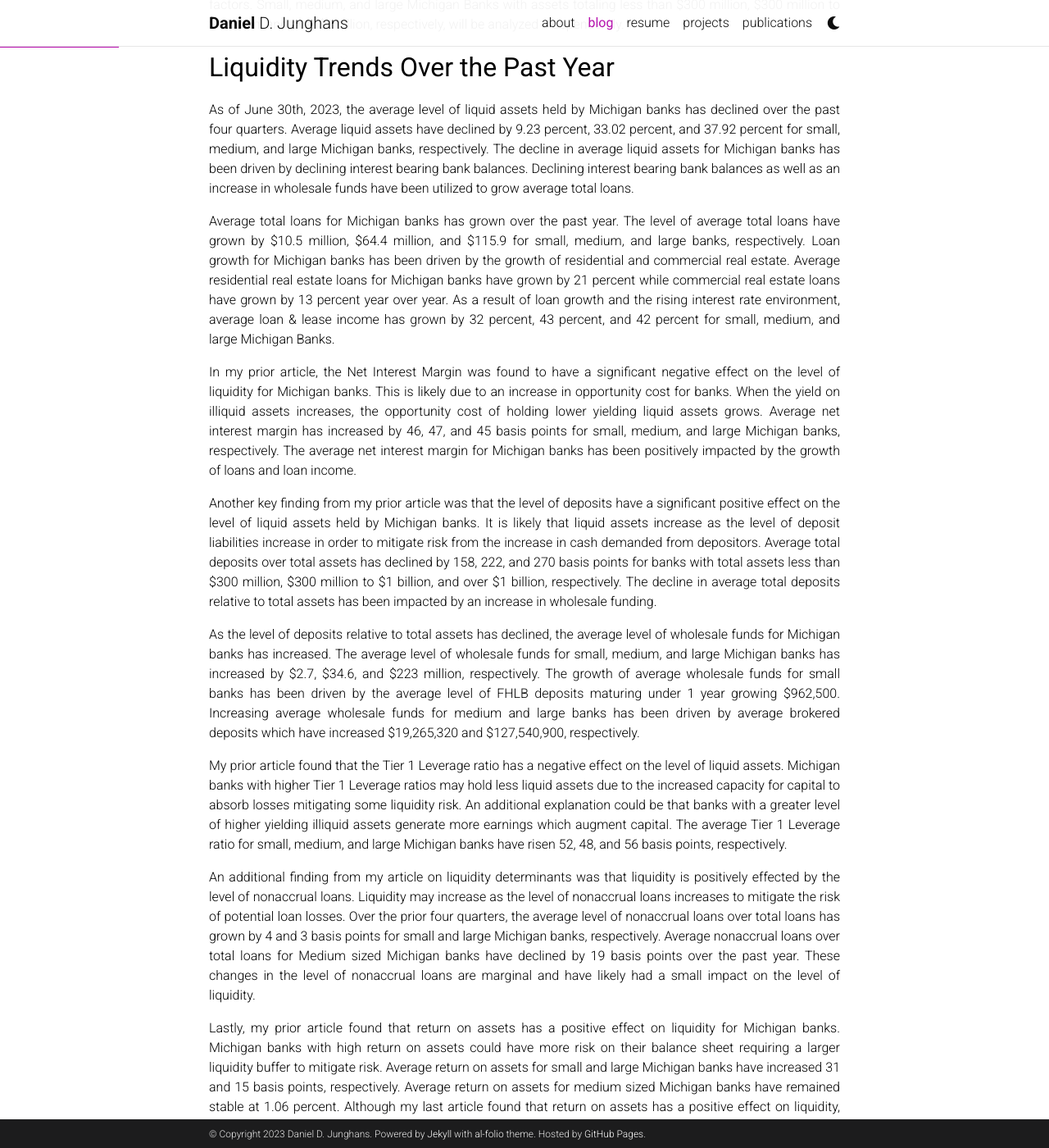
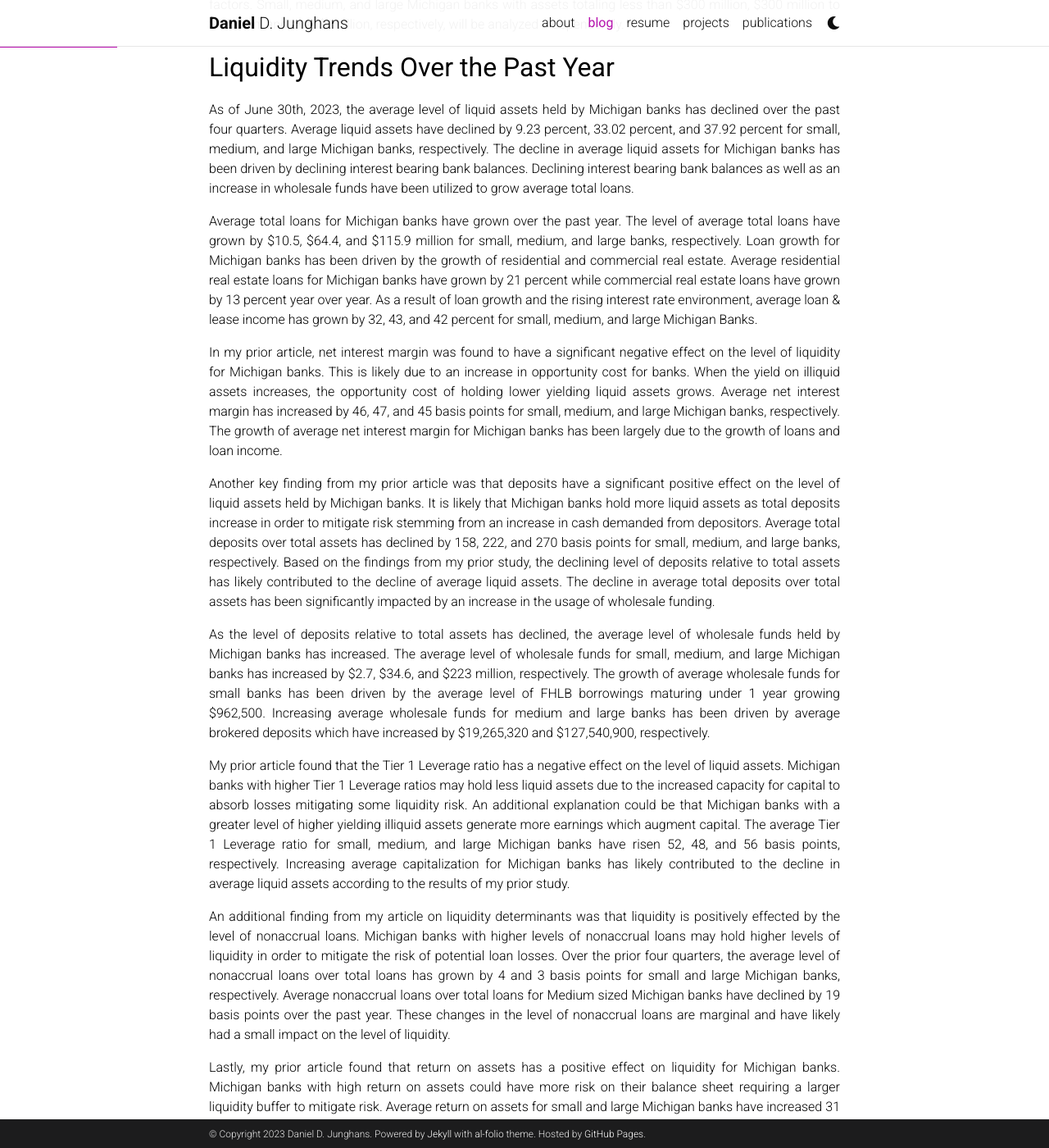
Before and after one commit to DanielJunghans/danieljunghans.github.io, a Jekyll site: the page built from _posts/2023-11-4-LiquidityTrends.md, in a window 1280 px wide and 1400 px high, scrolled down 565 px. Shown: the whole window at 82% size. Built offline with Jekyll 4.4.1, drawn with Linux system fonts in a browser that asks for light colours; comment, search, counter and statistics services are not loaded; a style sheet for code colours, icons or effects is not loaded; some of the changed text lies outside the part shown.

Commit message:
updated article

```diff
--- a/_posts/2023-11-4-LiquidityTrends.md
+++ b/_posts/2023-11-4-LiquidityTrends.md
@@ -15,7 +15,7 @@
 <p style="text-align: left;"><font size="+3"><b>Introduction</b></font></p>
 
 <p align="justify">
-The goal of this article will be to identify ongoing liquidity trends for Michigan Banks.  In my last article titled Liquidity Determinants of Michigan Banks, I investigated bank-specific factors that affect the level of liquid assets held by state chartered Michigan Banks.  This analysis used balanced panel data for 59 state chartered commercial banks from December 31st, 2019, until June 30th, 2023.  Fixed effect regression analysis concluded that profitability, deposits, capital adequacy, interest margin, and asset quality have a significant effect on the level of liquid assets.  Using the same dataset, this article will further analyze these bank-specific factors.  Small, medium, and large Michigan Banks with assets totaling less than $300 million, $300 million to $1 billion, and over $1 billion, respectively, will be analyzed independently.
+The goal of this article will be to identify ongoing liquidity trends for Michigan Banks.  In my last article titled Liquidity Determinants of Michigan Banks, I investigated bank-specific factors that affect the level of liquid assets held by state chartered Michigan Banks.  This analysis used balanced panel data for 59 state chartered commercial banks from December 31st, 2019, until June 30th, 2023.  Fixed effect regression analysis concluded that profitability, deposits, capital adequacy, interest margin, and asset quality have a significant effect on the level of liquid assets.  Using the same dataset, this article will further analyze these bank-specific factors.  Small, medium, and large Michigan banks with assets totaling less than $300 million, $300 million to $1 billion, and over $1 billion, respectively, will be analyzed independently.
 </p>
 
 
@@ -26,31 +26,31 @@
 </p>
 
 <p align="justify">
-Average total loans for Michigan banks has grown over the past year. The level of average total loans have grown by $10.5 million, $64.4 million, and $115.9 for small, medium, and large banks, respectively.  Loan growth for Michigan banks has been driven by the growth of residential and commercial real estate.  Average residential real estate loans for Michigan banks have grown by 21 percent while commercial real estate loans have grown by 13 percent year over year.  As a result of loan growth and the rising interest rate environment, average loan & lease income has grown by 32 percent, 43 percent, and 42 percent for small, medium, and large Michigan Banks.
+Average total loans for Michigan banks have grown over the past year. The level of average total loans have grown by $10.5, $64.4, and $115.9 million for small, medium, and large banks, respectively.  Loan growth for Michigan banks has been driven by the growth of residential and commercial real estate.  Average residential real estate loans for Michigan banks have grown by 21 percent while commercial real estate loans have grown by 13 percent year over year.  As a result of loan growth and the rising interest rate environment, average loan & lease income has grown by 32, 43, and 42 percent for small, medium, and large Michigan Banks.
 </p>
 
 <p align="justify">
-In my prior article, the Net Interest Margin was found to have a significant negative effect on the level of liquidity for Michigan banks.  This is likely due to an increase in opportunity cost for banks.  When the yield on illiquid assets increases, the opportunity cost of holding lower yielding liquid assets grows.  Average net interest margin has increased by 46, 47, and 45 basis points for small, medium, and large Michigan banks, respectively.  The average net interest margin for Michigan banks has been positively impacted by the growth of loans and loan income.
+In my prior article, net interest margin was found to have a significant negative effect on the level of liquidity for Michigan banks.  This is likely due to an increase in opportunity cost for banks.  When the yield on illiquid assets increases, the opportunity cost of holding lower yielding liquid assets grows.  Average net interest margin has increased by 46, 47, and 45 basis points for small, medium, and large Michigan banks, respectively.  The growth of average net interest margin for Michigan banks has been largely due to the growth of loans and loan income.
 </p>
 
 <p align="justify">
-Another key finding from my prior article was that the level of deposits have a significant positive effect on the level of liquid assets held by Michigan banks.  It is likely that liquid assets increase as the level of deposit liabilities increase in order to mitigate risk from the increase in cash demanded from depositors.  Average total deposits over total assets has declined by 158, 222, and 270 basis points for banks with total assets less than $300 million, $300 million to $1 billion, and over $1 billion, respectively.  The decline in average total deposits relative to total assets has been impacted by an increase in wholesale funding.
+Another key finding from my prior article was that deposits have a significant positive effect on the level of liquid assets held by Michigan banks.  It is likely that Michigan banks hold more liquid assets as total deposits increase in order to mitigate risk stemming from an increase in cash demanded from depositors.  Average total deposits over total assets has declined by 158, 222, and 270 basis points for small, medium, and large banks, respectively.  Based on the findings from my prior study, the declining level of deposits relative to total assets has likely contributed to the decline of average liquid assets.  The decline in average total deposits over total assets has been significantly impacted by an increase in the usage of wholesale funding.
 </p>
 
 <p align="justify">
-As the level of deposits relative to total assets has declined, the average level of wholesale funds for Michigan banks has increased.  The average level of wholesale funds for small, medium, and large Michigan banks has increased by $2.7, $34.6, and $223 million, respectively.  The growth of average wholesale funds for small banks has been driven by the average level of FHLB deposits maturing under 1 year growing $962,500.  Increasing average wholesale funds for medium and large banks has been driven by average brokered deposits which have increased $19,265,320 and $127,540,900, respectively.
+As the level of deposits relative to total assets has declined, the average level of wholesale funds held by Michigan banks has increased.  The average level of wholesale funds for small, medium, and large Michigan banks has increased by $2.7, $34.6, and $223 million, respectively.  The growth of average wholesale funds for small banks has been driven by the average level of FHLB borrowings maturing under 1 year growing $962,500.  Increasing average wholesale funds for medium and large banks has been driven by average brokered deposits which have increased by $19,265,320 and $127,540,900, respectively.
 </p>
 
 <p align="justify">
-My prior article found that the Tier 1 Leverage ratio has a negative effect on the level of liquid assets.  Michigan banks with higher Tier 1 Leverage ratios may hold less liquid assets due to the increased capacity for capital to absorb losses mitigating some liquidity risk.  An additional explanation could be that banks with a greater level of higher yielding illiquid assets generate more earnings which augment capital.  The average Tier 1 Leverage ratio for small, medium, and large Michigan banks have risen 52, 48, and 56 basis points, respectively.
+My prior article found that the Tier 1 Leverage ratio has a negative effect on the level of liquid assets.  Michigan banks with higher Tier 1 Leverage ratios may hold less liquid assets due to the increased capacity for capital to absorb losses mitigating some liquidity risk.  An additional explanation could be that Michigan banks with a greater level of higher yielding illiquid assets generate more earnings which augment capital.  The average Tier 1 Leverage ratio for small, medium, and large Michigan banks have risen 52, 48, and 56 basis points, respectively.  Increasing average capitalization for Michigan banks has likely contributed to the decline in average liquid assets according to the results of my prior study.
 </p>
 
 <p align="justify">
-An additional finding from my article on liquidity determinants was that liquidity is positively effected by the level of nonaccrual loans.  Liquidity may increase as the level of nonaccrual loans increases to mitigate the risk of potential loan losses.  Over the prior four quarters, the average level of nonaccrual loans over total loans has grown by 4 and 3 basis points for small and large Michigan banks, respectively.  Average nonaccrual loans over total loans for Medium sized Michigan banks have declined by 19 basis points over the past year.  These changes in the level of nonaccrual loans are marginal and have likely had a small impact on the level of liquidity.
+An additional finding from my article on liquidity determinants was that liquidity is positively effected by the level of nonaccrual loans.  Michigan banks with higher levels of nonaccrual loans may hold higher levels of liquidity in order to mitigate the risk of potential loan losses.  Over the prior four quarters, the average level of nonaccrual loans over total loans has grown by 4 and 3 basis points for small and large Michigan banks, respectively.  Average nonaccrual loans over total loans for Medium sized Michigan banks have declined by 19 basis points over the past year.  These changes in the level of nonaccrual loans are marginal and have likely had a small impact on the level of liquidity.
 </p>
 
 <p align="justify">
-Lastly, my prior article found that return on assets has a positive effect on liquidity for Michigan banks.  Michigan banks with high return on assets could have more risk on their balance sheet requiring a larger liquidity buffer to mitigate risk.  Average return on assets for small and large Michigan banks have increased 31 and 15 basis points, respectively.  Average return on assets for medium sized Michigan banks have remained stable at 1.06 percent.  Although my last article found that return on assets has a positive effect on liquidity, liquidity has fallen as average return on assets for Michigan Banks have grown.  This is likely due to the rising average net interest margin having a more significant impact on liquidity.  Liquidity declined by 8.45 percent for every 1 percent increase in net interest margin while Liquidity only increased by 2.73 percent for every 1 percent increase in return on assets in the second fixed effect regression model.
+Lastly, my prior article found that return on assets has a positive effect on liquidity for Michigan banks.  Michigan banks with high return on assets could have more risk on their balance sheet requiring a larger liquidity buffer to mitigate risk.  Average return on assets for small and large Michigan banks have increased 31 and 15 basis points, respectively.  Average return on assets for medium sized Michigan banks have remained stable at 1.06 percent.  Although my last article found that return on assets has a positive effect on liquidity, average levels of liquidity have fallen as average return on assets for Michigan Banks have increased.  This is likely due to the rising average net interest margin having a more significant impact on liquidity.  In the second fixed effect regression model in my prior study, liquidity declined by 8.45 percent for every 1 percent increase in net interest margin while liquidity only increased by 2.73 percent for every 1 percent increase in return on assets.
 </p>
 
 
```
